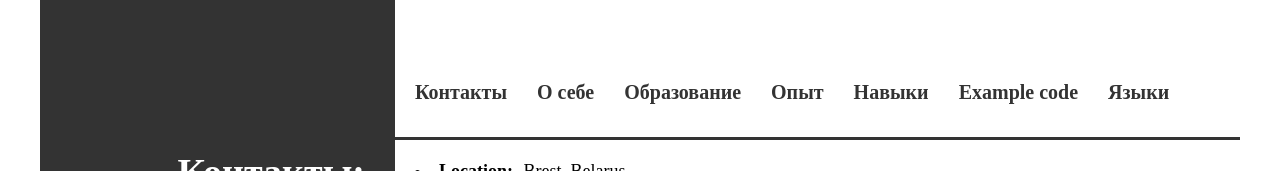
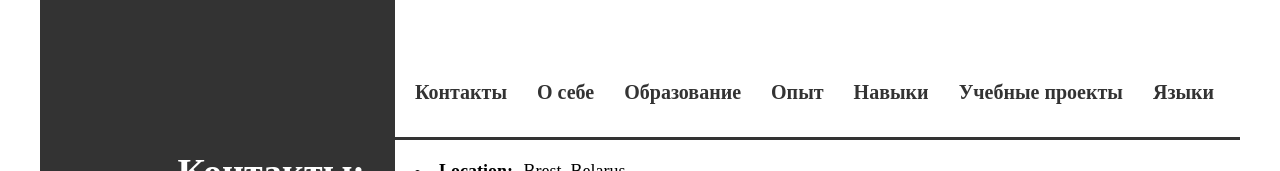
Before and after one commit to gfredex/MyCV, a plain HTML site: page index.html in a window 1280 px wide. Shown: the part 338-509 px from the top of the page. Drawn offline with Linux system fonts and the light colour scheme.

Commit message:
fix links

```diff
--- a/index.html
+++ b/index.html
@@ -31,7 +31,7 @@
                         <li class="item-menu"><a href="#education">Образование</a></li>
                         <li class="item-menu"><a href="#experience">Опыт</a></li>
                         <li class="item-menu"><a href="#skills">Навыки</a></li>
-                        <li class="item-menu"><a href="#example_code">Example code</a></li>
+                        <li class="item-menu"><a href="#projects">Учебные проекты</a></li>
                         <li class="item-menu"><a href="#languages">Языки</a></li>
                     </ul>
                 </div>
```
